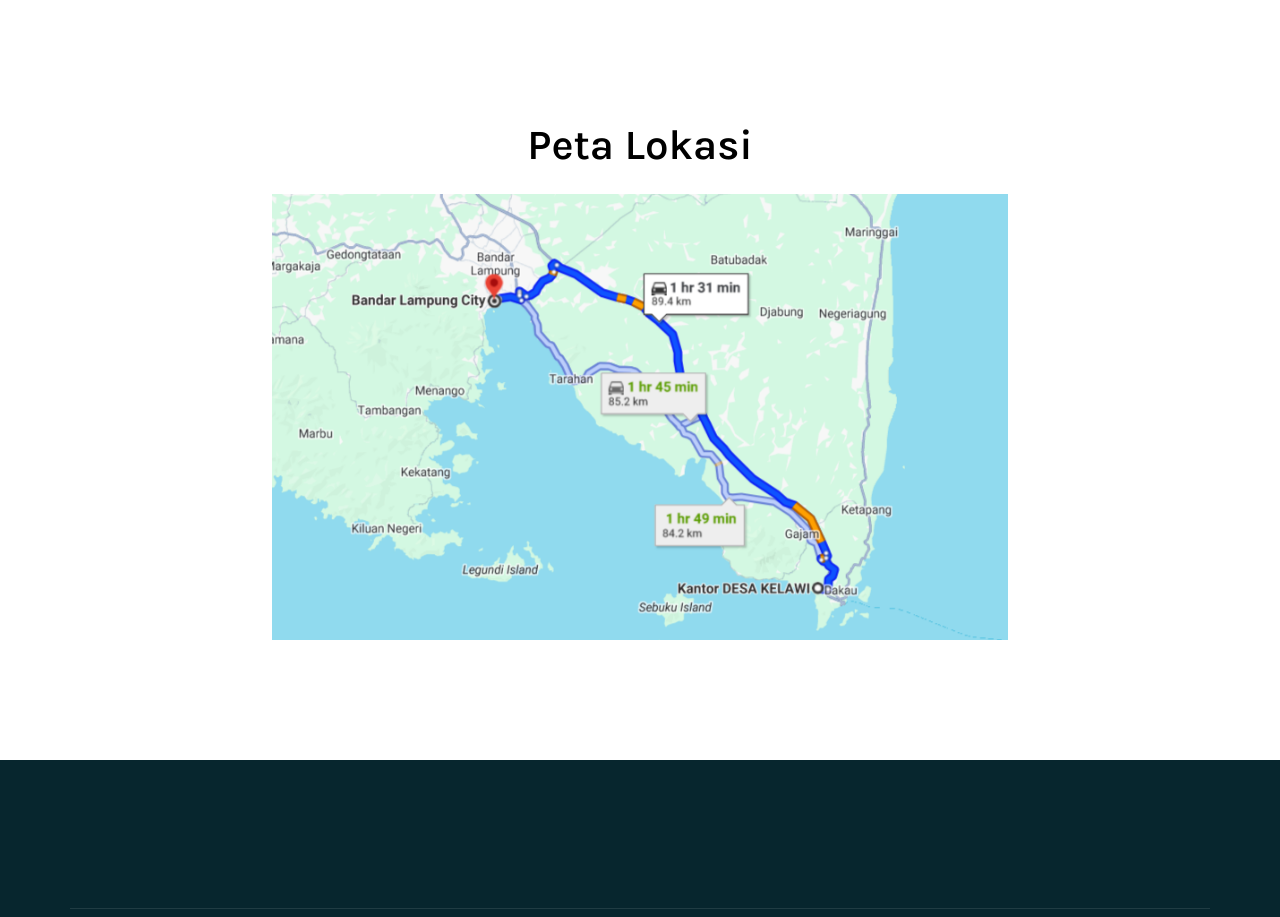
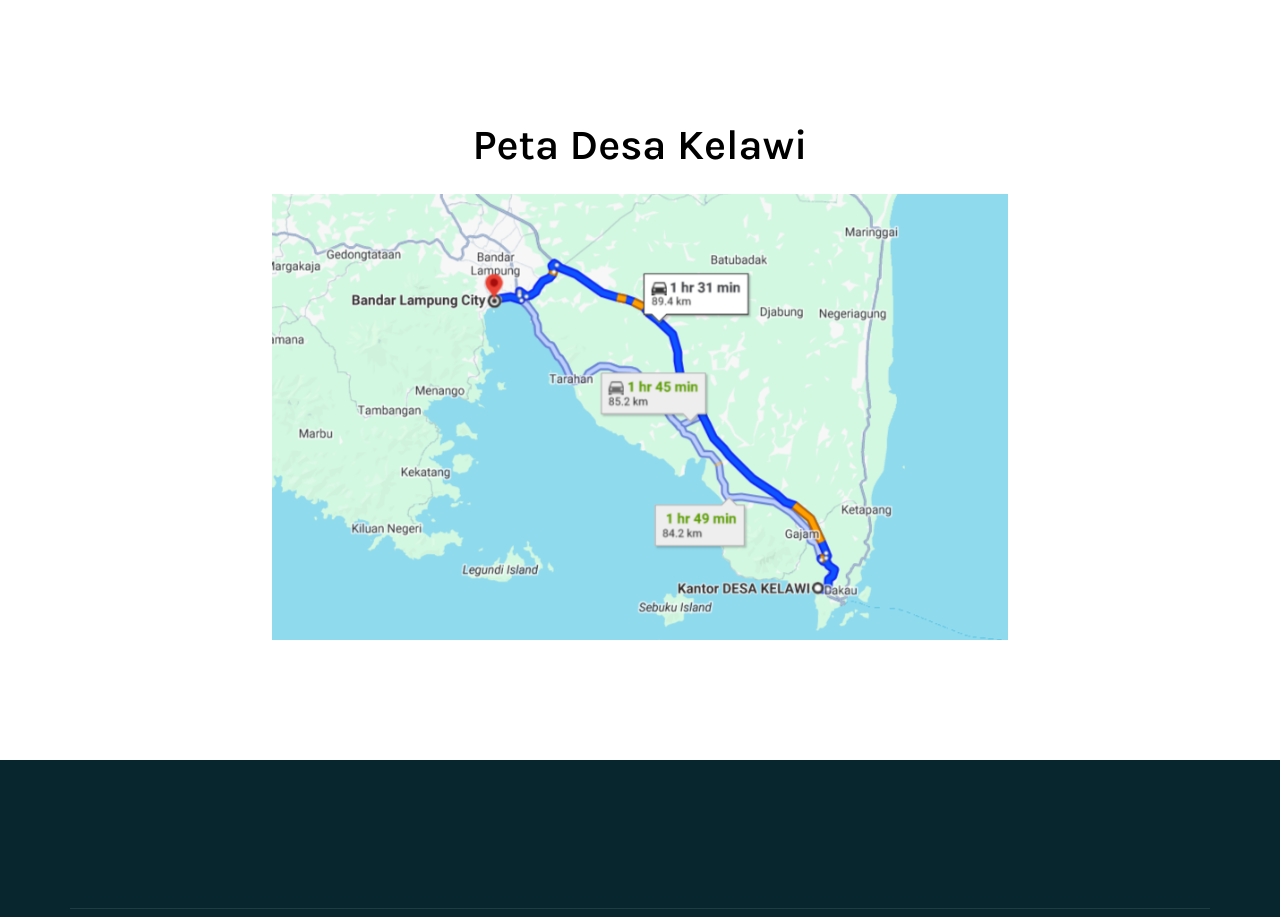
Before and after one commit to fikidedi/desakelawi, a plain HTML site: page index.html in a window 1280 px wide. Shown: the part 5060-5977 px from the top of the page. Drawn offline with Linux system fonts and the light colour scheme.

Commit message:
Update index.html

```diff
--- a/index.html
+++ b/index.html
@@ -738,7 +738,7 @@ https://www.tooplate.com/view/2128-tween-agency
                     <div class="row">
 
                         <div class="col-lg-8 col-md-10 col-12 mx-auto">
-                            <h2 class="mb-4 text-center">Peta Lokasi</h2>
+                            <h2 class="mb-4 text-center">Peta Desa Kelawi</h2>
                             <img src="images/desa/map.png" class="img-fluid">
 
                            <!--  <form class="custom-form" role="form" action="" method="post">
```
